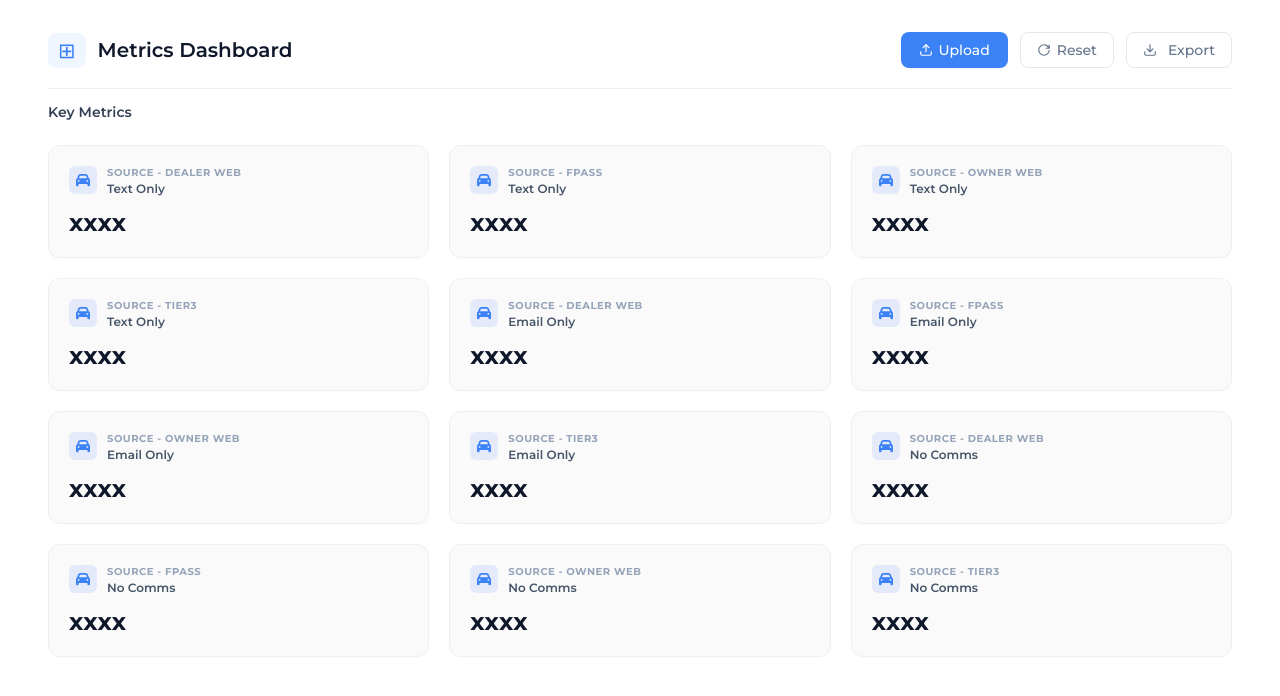
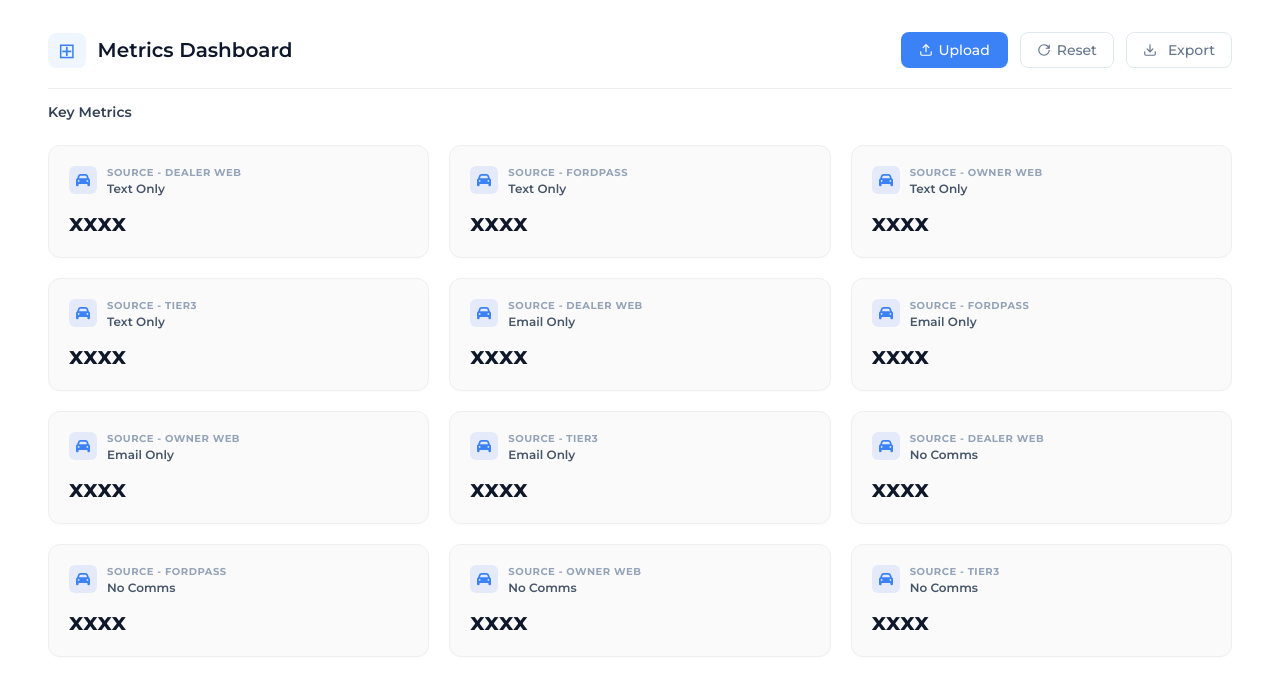
Before and after one commit to joemurphy3515/Metrics-Dashboard-Example, a React (Vite) app: page / in a window 1280 px wide. Shown: the top 696 px of the page. Built offline with nearby package versions, Linux system fonts and the light colour scheme.

Commit message:
value update

```diff
--- a/src/App.tsx
+++ b/src/App.tsx
@@ -72,9 +72,9 @@ function App() {
       value: getVal("Dealer Web", "Text Only"),
     },
     {
-      title: "Source - FPass",
+      title: "Source - FordPass",
       subtitle: "Text Only",
-      value: getVal("FPass", "Text Only"),
+      value: getVal("FordPass", "Text Only"),
     },
     {
       title: "Source - Owner Web",
@@ -93,9 +93,9 @@ function App() {
       value: getVal("Dealer Web", "Email Only"),
     },
     {
-      title: "Source - FPass",
+      title: "Source - FordPass",
       subtitle: "Email Only",
-      value: getVal("FPass", "Email Only"),
+      value: getVal("FordPass", "Email Only"),
     },
     {
       title: "Source - Owner Web",
@@ -114,9 +114,9 @@ function App() {
       value: getVal("Dealer Web", "No Comms"),
     },
     {
-      title: "Source - FPass",
+      title: "Source - FordPass",
       subtitle: "No Comms",
-      value: getVal("FPass", "No Comms"),
+      value: getVal("FordPass", "No Comms"),
     },
     {
       title: "Source - Owner Web",
--- a/src/services/CommsReportParser.ts
+++ b/src/services/CommsReportParser.ts
@@ -14,7 +14,7 @@ export const parseCsvData = (file: File): Promise<DashboardCounts> => {
 
                 const channelMap: Record<string, string> = {
                     DP: "Dealer Web",
-                    FORDPASS: "FPass",
+                    FORDPASS: "FordPass",
                     OWNERWEB: "Owner Web",
                     TIER3DEALERWEB: "Tier3",
                 };
```
